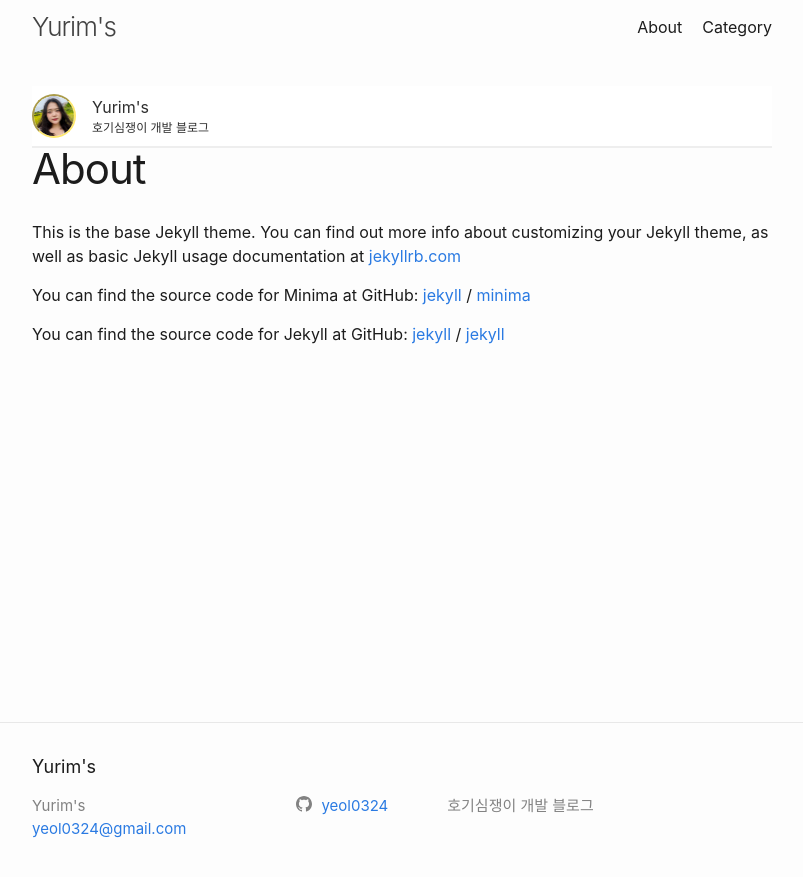
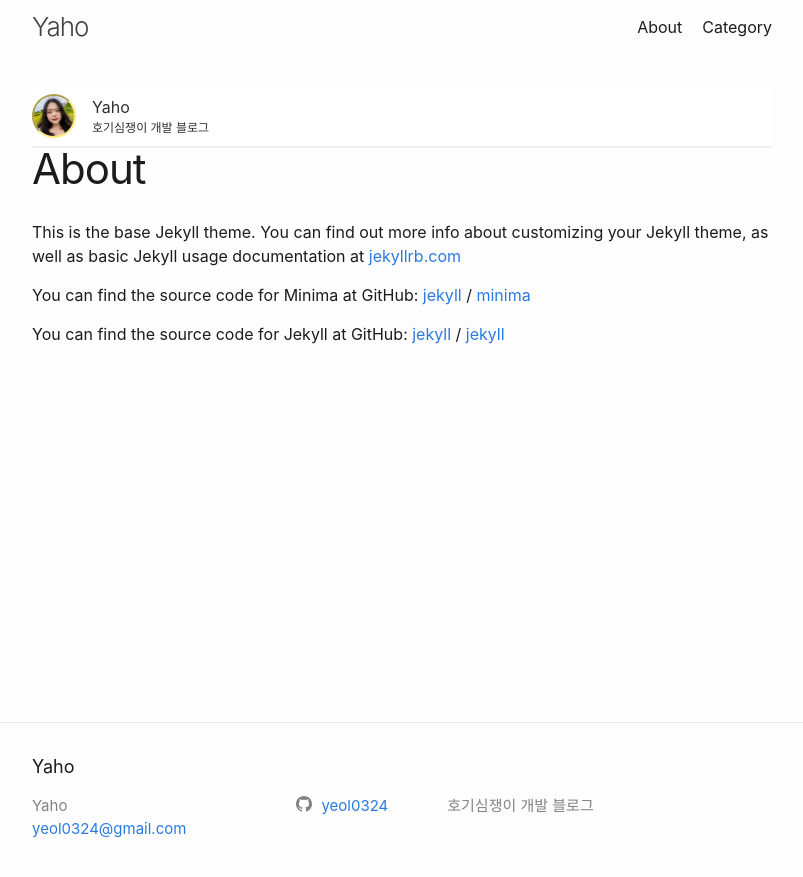
Before and after one commit to yeol0324/yeol0324.github.io, a Jekyll site: the page built from about.markdown, in a window 1280 px wide. Shown: the top 877 px of the page, without its empty margins (238-1041 px from the left). Built offline with Jekyll 4.4.1, drawn with Linux system fonts in a browser that asks for light colours; some of the changed lines change nothing that is shown.

Commit message:
updated "og tag"

```diff
--- a/_config.yml
+++ b/_config.yml
@@ -18,7 +18,7 @@
 # You can create any custom variable you would like, and they will be accessible
 # in the templates via {{ site.myvariable }}.
 
-title: Yurim's
+title: Yaho
 email: yeol0324@gmail.com
 description: >- # this means to ignore newlines until "baseurl:"
   호기심쟁이 개발 블로그
--- a/_includes/head.html
+++ b/_includes/head.html
@@ -2,6 +2,10 @@
   <meta charset="utf-8">
   <meta http-equiv="X-UA-Compatible" content="IE=edge">
   <meta name="viewport" content="width=device-width, initial-scale=1">
+  <meta property="og:title" content="Yaho">
+  <meta property="og:type" content="website" />
+  <meta property="og:image" content="/assets/thumbnail.jpg">
+  <meta property="og:url" content="https://yeol0324.github.io/">
   {%- seo -%}
   <link rel="stylesheet" href="{{ "/assets/main.css" | relative_url }}">
   {%- feed_meta -%}
```
Also changed, not shown: assets/thumbnail.jpg (added), favicon.ico.
